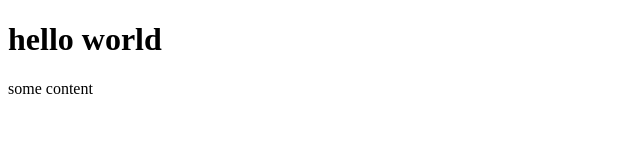
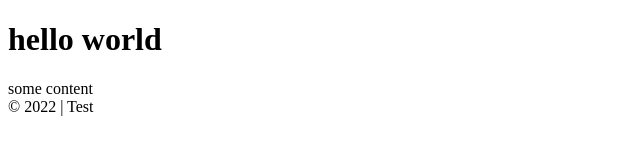
Before and after one commit to STDio96/test-repo, a plain HTML site: page index.html in a window 1280 px wide. Shown: the full height of the page, 0-640 px from the left. Drawn offline with Linux system fonts and the light colour scheme.

Commit message:
add footer

```diff
--- a/index.html
+++ b/index.html
@@ -8,5 +8,6 @@
 <body>
   <h1>hello world</h1>
   <div class="content">some content</div>
+  <footer>&copy; 2022 | Test</footer>
 </body>
 </html>
```
